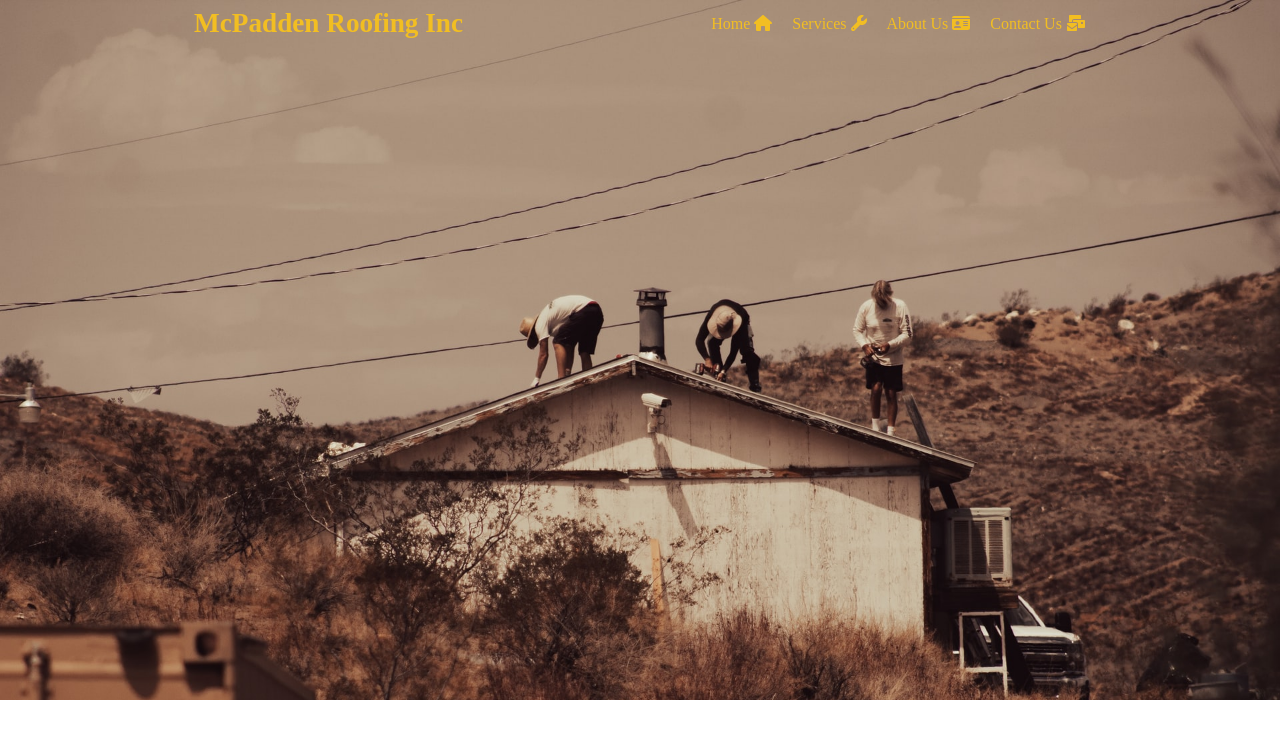
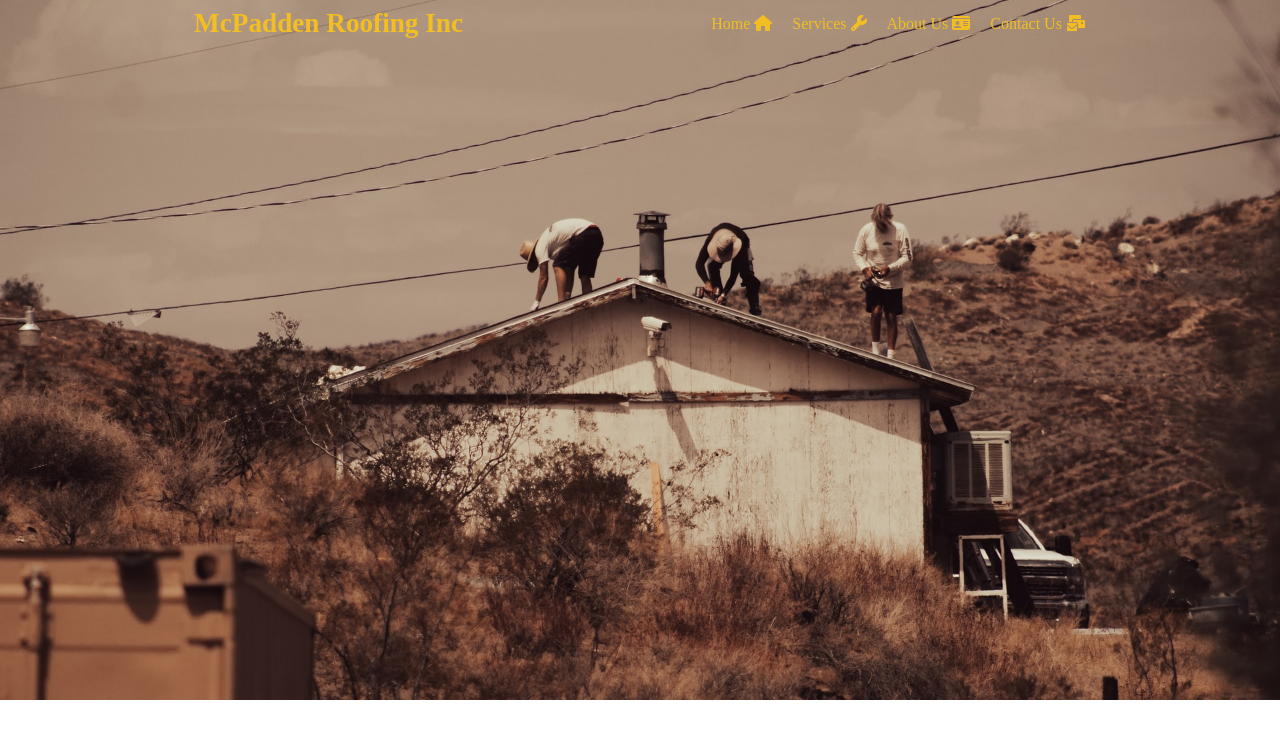
Before and after one commit to tmcfadden7/mcpadden-roofing-react-app, a React (Create React App) app: page / in a window 1280 px wide. Shown: the top 738 px of the page. Built offline with nearby package versions, Linux system fonts and the light colour scheme.

Commit message:
add css styles to jumbtron

```diff
--- a/src/App.css
+++ b/src/App.css
@@ -97,6 +97,8 @@ nav {
     background-image: url('./images/roofing-jumbtron.jpg');
     background-repeat: no-repeat;
     background-size: cover;
+    background-position: center;
+    height: 100%;
     min-height: 700px;
 }
 
```
